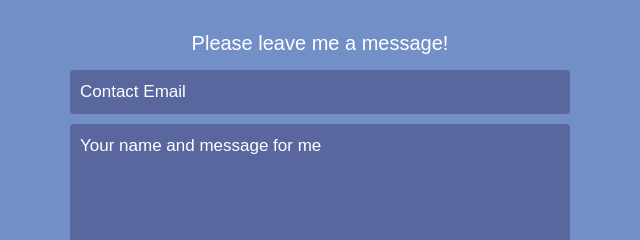
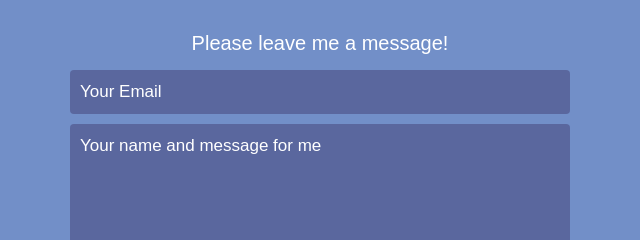
Before and after one commit to NareshPoudel1/Portfolio-NP-, a website: page index.html in a window 1280 px wide. Shown: the part 6096-6336 px from the top of the page, 320-960 px from the left. Drawn offline with nearby package versions, Linux system fonts and the light colour scheme.

Commit message:
Update index.html

```diff
--- a/index.html
+++ b/index.html
@@ -392,7 +392,7 @@
             <form method="POST" action="https://formspree.io/f/xeqwyjzo"  method="POST">
 
                 <input type="hidden" name="_subject" value="Contact request from personal website" />
-                <input type="email" name="_replyto" placeholder="Contact Email" required>
+                <input type="email" name="_replyto" placeholder="Your Email" required>
 
                 <textarea name="message" placeholder="Your name and message for me" required></textarea>
 
```
